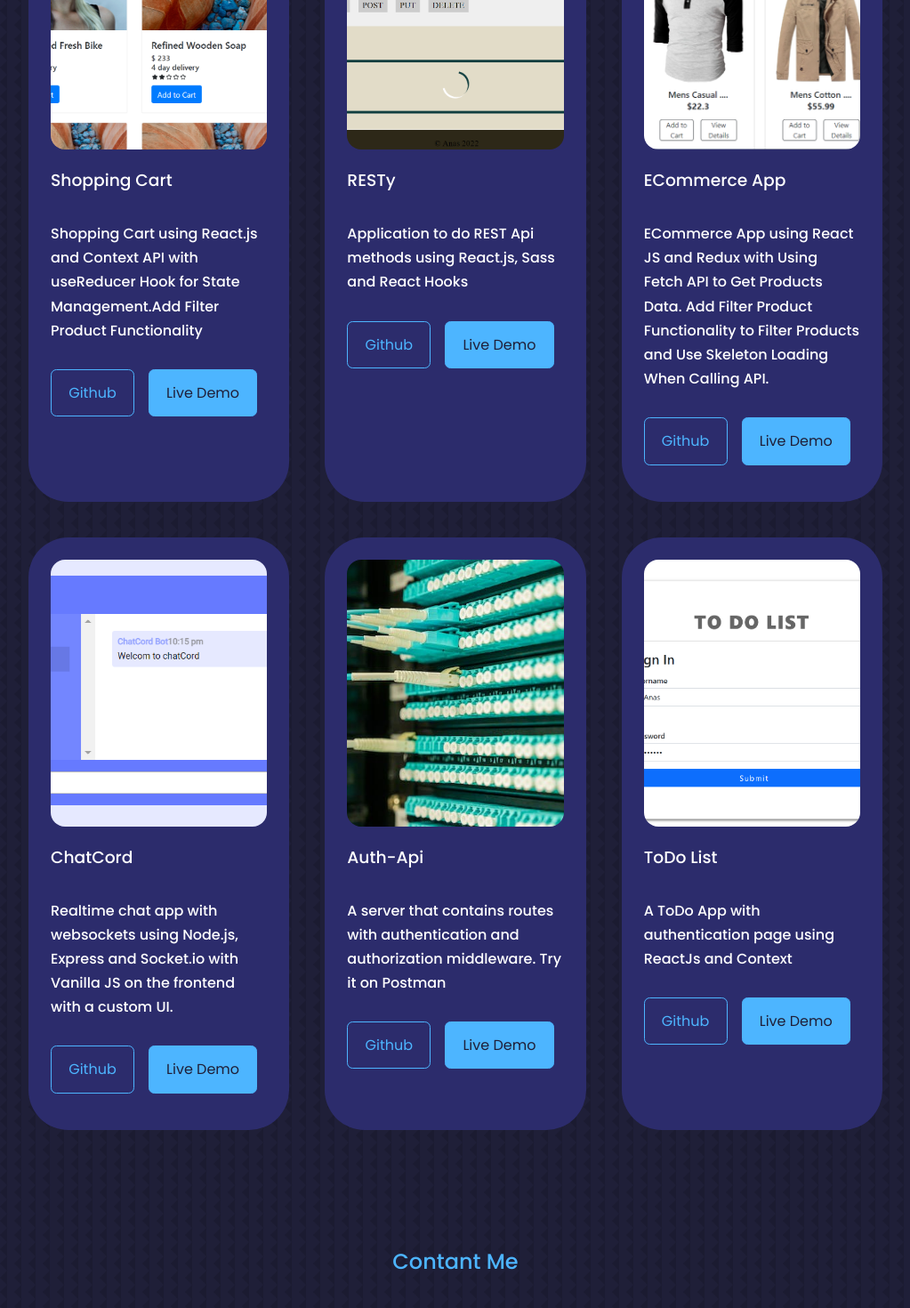
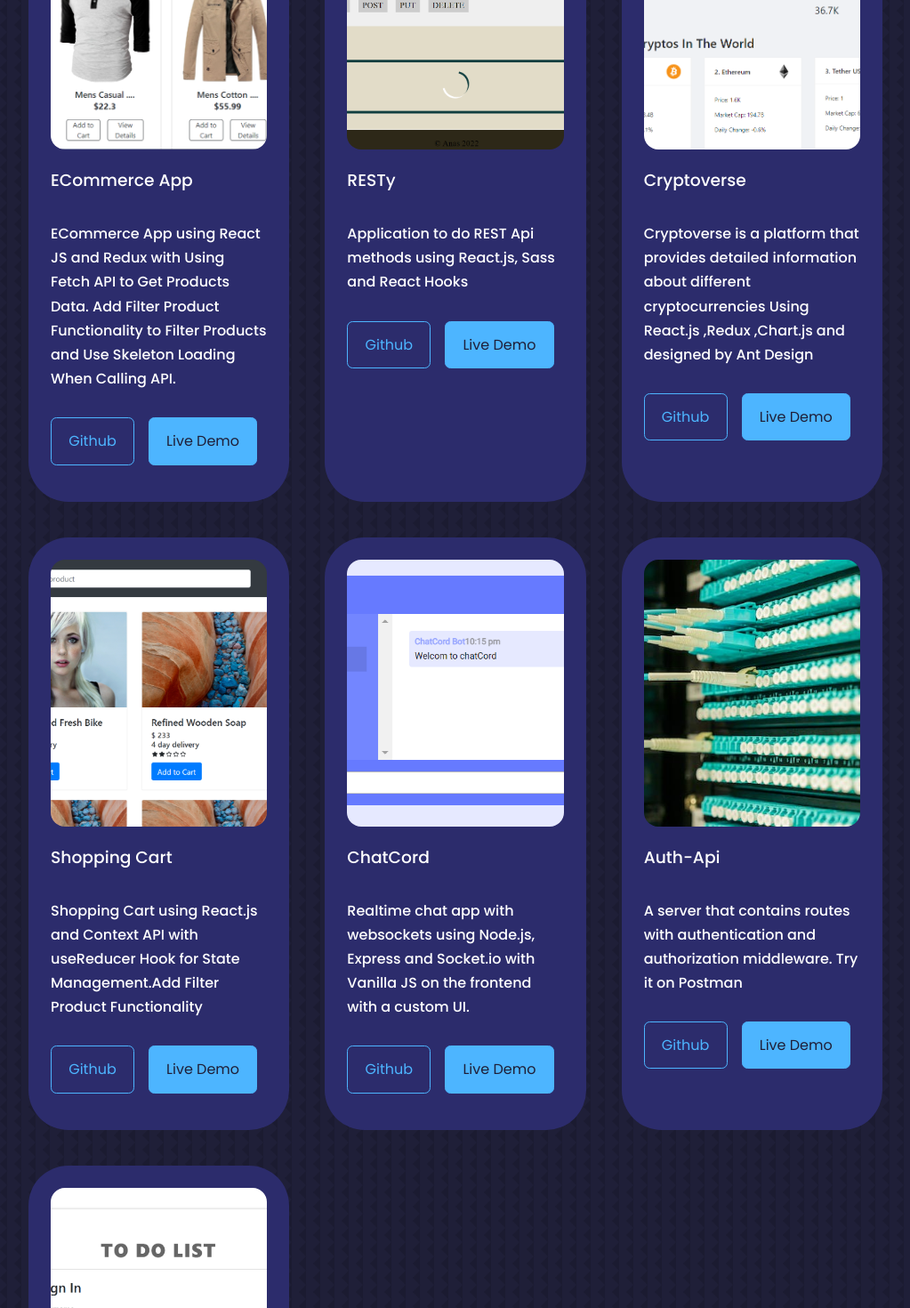
Before and after one commit to abuobaid9/css-practice, a React (Create React App) app: page / in a window 1280 px wide. Shown: the part 2268-3738 px from the top of the page at 89% size, without its empty margins (128-1151 px from the left). Built offline with nearby package versions, Linux system fonts and the light colour scheme.

Commit message:
add crypto project

```diff
--- a/src/components/portfolio/Portfolio.jsx
+++ b/src/components/portfolio/Portfolio.jsx
@@ -6,16 +6,18 @@ import Img3 from '../../assets/resty.png'
 import Img4 from '../../assets/chatnode.png'
 import Img5 from '../../assets/server.jpeg'
 import Img6 from '../../assets/todo.png'
+import Img7 from '../../assets/cryptoverse.png'
 
 
 let data = [
   {
     id: 1,
-    image: Img1,
-    title: "Shopping Cart",
-    github: "https://github.com/abuobaid9/shopping-cart#readme",
-    description: "Shopping Cart using React.js and Context API with useReducer Hook for State Management.Add Filter Product Functionality ",
-    demo: "https://keen-mochi-3f1000.netlify.app/"
+
+    image: Img2,
+    title: "ECommerce App",
+    github: "https://github.com/abuobaid9/storefront/blob/main/README.md",
+    description: "ECommerce App using React JS and Redux with Using Fetch API to Get Products Data. Add Filter Product Functionality to Filter Products and Use Skeleton Loading When Calling API.",
+    demo: "https://scintillating-sunburst-7c7cb1.netlify.app/"
   },
   {
     id: 2,
@@ -26,15 +28,23 @@ let data = [
     demo: "https://abuobaid9.github.io/resty/"
   },
   {
-    id: 3,
-    image: Img2,
-    title: "ECommerce App",
-    github: "https://github.com/abuobaid9/storefront/blob/main/README.md",
-    description: "ECommerce App using React JS and Redux with Using Fetch API to Get Products Data. Add Filter Product Functionality to Filter Products and Use Skeleton Loading When Calling API.",
-    demo: "https://scintillating-sunburst-7c7cb1.netlify.app/"
+    id:3 ,
+    image: Img7,
+    title: "Cryptoverse",
+    github: "https://github.com/abuobaid9/cryptocurrency#readme",
+    description: "Cryptoverse is a platform that provides detailed information about different cryptocurrencies Using React.js ,Redux ,Chart.js and designed by Ant Design ",
+    demo: "https://cryptoverse-anas.netlify.app/"
   },
   {
     id: 4,
+    image: Img1,
+    title: "Shopping Cart",
+    github: "https://github.com/abuobaid9/shopping-cart#readme",
+    description: "Shopping Cart using React.js and Context API with useReducer Hook for State Management.Add Filter Product Functionality ",
+    demo: "https://keen-mochi-3f1000.netlify.app/"
+  },
+  {
+    id: 5,
     image: Img4,
     title: " ChatCord",
     github: "https://github.com/abuobaid9/chat-app#readme",
@@ -42,7 +52,7 @@ let data = [
     demo: "https://anas-chat.herokuapp.com/"
   },
   {
-    id: 5,
+    id: 6,
     image: Img5,
     title: "Auth-Api",
     github: "https://github.com/abuobaid9/auth-api#readme",
@@ -50,7 +60,7 @@ let data = [
     demo: "https://anas-auth-server.herokuapp.com/"
   },
   {
-    id: 6,
+    id: 7,
     image: Img6,
     title: "ToDo List",
     github: "https://github.com/abuobaid9/todo-app#readme",
```
Also changed, not shown: src/assets/cryptoverse.png (added).
